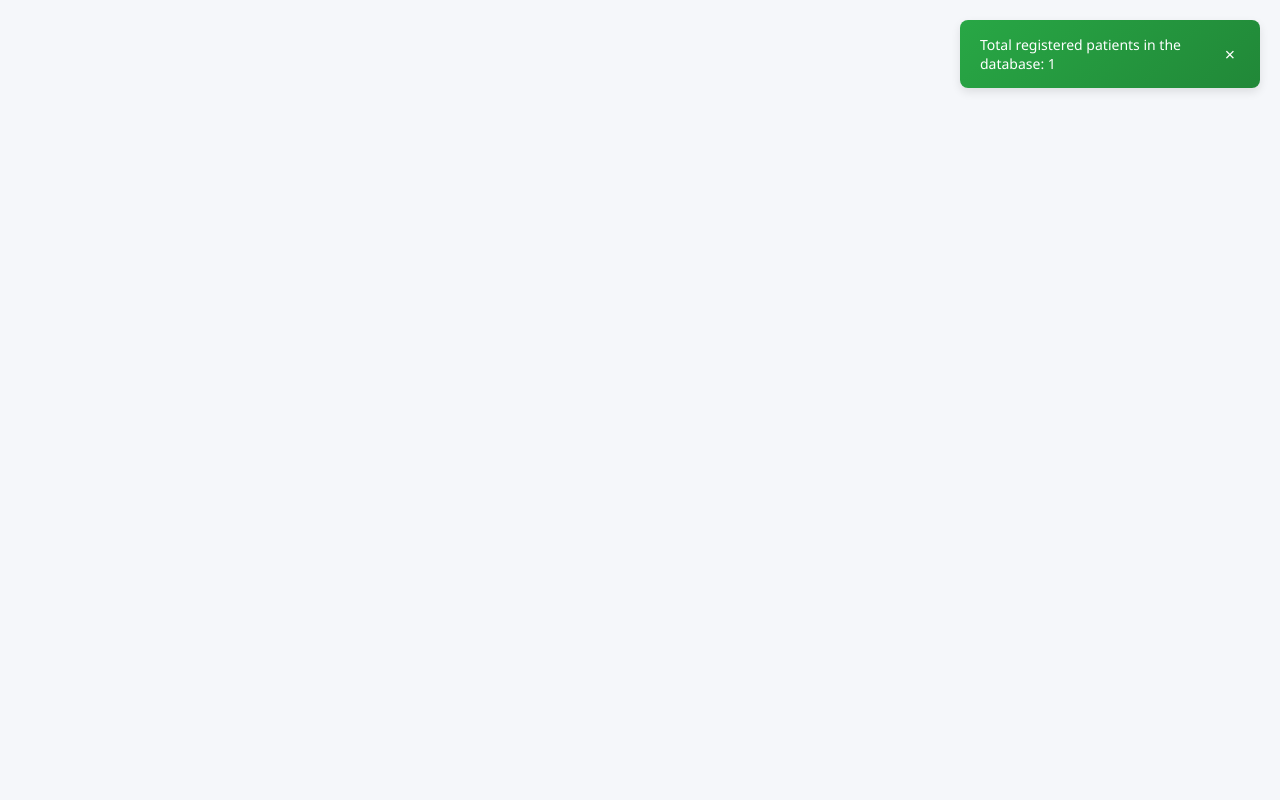
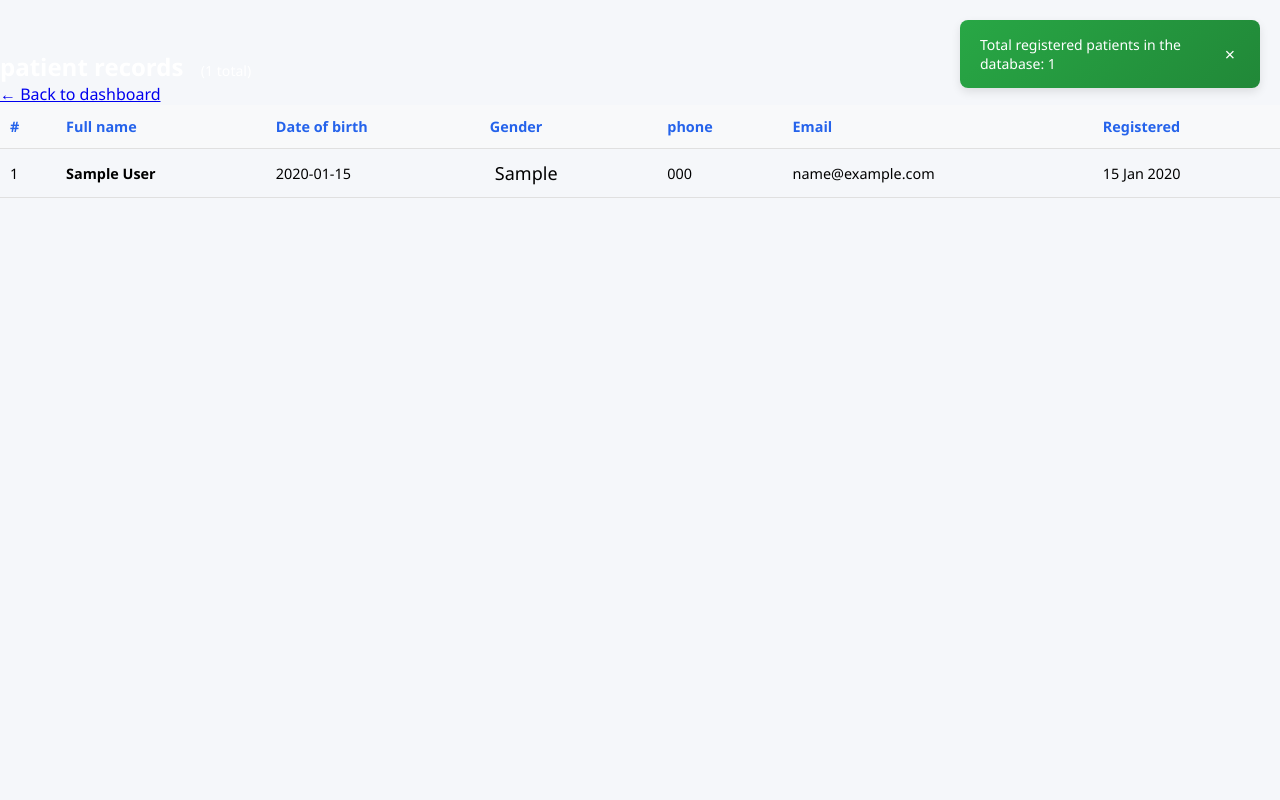
Before and after one commit to ThumasMumba/Medika, a Flask app: page /view_patients in a window 1280 px wide. Run offline with Flask 3, Linux system fonts and the light colour scheme; the visitor is signed in with stand-in values (Sample User, id 1); tables that the repository leaves empty hold one stand-in row (values such as "Sample post").

Commit message:
Added patient view page

```diff
--- a/Medika/templates/view_patients.html
+++ b/Medika/templates/view_patients.html
@@ -1,6 +1,94 @@
-{% extends 'layout.html' %}
-{% block body %}
-<form action="/view_patients" class="view-patient-form" method="GET">
-  <!-- Your form fields here -->
-</form>
-{% endblock  %}
+{% extends 'layout.html' %} {% block body %}
+<main>
+  <!-- patient table (only shown on /view_patients) -->
+  {% if patients is defined %}
+  <div class="section-header-admin">
+    <h2>
+      patient records &nbsp;<span
+        style="color: var(--muted); font-weight: 400; font-size: 0.88rem"
+        >({{ stats['total_patients'] }} total)</span
+      >
+    </h2>
+    <a href="{{ url_for('admin_dashboard') }}" class="btn btn-outline"
+      >&#8592; Back to dashboard</a
+    >
+  </div>
+  <div class="table-card-admin">
+    {% if patients %}
+    <table>
+      <thead>
+        <tr>
+          <th>#</th>
+          <th>Full name</th>
+          <th>Date of birth</th>
+          <th>Gender</th>
+          <th>phone</th>
+          <th>Email</th>
+          <th>Registered</th>
+        </tr>
+      </thead>
+      <tbody>
+        {% for patient in patients %}
+        <tr>
+          <td style="color: var(--muted)">{{ patient.id }}</td>
+          <td>
+            <strong>{{ patient.first_name }} {{ patient.last_name }}</strong>
+          </td>
+          <td>{{ patient.date_of_birth }}</td>
+          <td>
+            {% if patient.gender|lower == 'm' or patient.gender|lower == 'male'
+            %}
+            <span class="badge-admin badge-m">Male</span>
+            {% elif patient.gender|lower == 'f' or patient.gender|lower ==
+            'female' %}
+            <span class="badge-admin badge-f">Female</span>
+            {% else %}
+            <span class="badge-admin badge-o">{{ patient.gender }}</span>
+            {% endif %}
+          </td>
+          <td>{{ patient.phone or '—' }}</td>
+          <td>{{ patient.email or '—' }}</td>
+          <td style="color: var(--muted)">
+            {{ patient.registration_date.strftime('%d %b %Y') if
+            patient.registration_date else '—' }}
+          </td>
+        </tr>
+        {% endfor %}
+      </tbody>
+    </table>
+
+    <!-- pagination -->
+    {% if total_pages > 1 %}
+    <div style="padding: 0.75rem 1rem; border-top: 1px solid var(--border)">
+      <div class="pagination">
+        <span class="page-info">page {{ page }} of {{ total_pages }}</span>
+        {% if page > 1 %}
+        <a href="{{ url_for('view_patients', page=page-1) }}" class="page-btn"
+          >&laquo; prev</a
+        >
+        {% endif %} {% for p in range(1, total_pages + 1) %} {% if p == page %}
+        <span class="page-btn active">{{ p }}</span>
+        {% elif p == 1 or p == total_pages or (p >= page-2 and p <= page+2) %}
+        <a href="{{ url_for('view_patients', page=p) }}" class="page-btn"
+          >{{ p }}</a
+        >
+        {% elif p == page-3 or p == page+3 %}
+        <span style="color: var(--muted); padding: 0 4px">…</span>
+        {% endif %} {% endfor %} {% if page < total_pages %}
+        <a href="{{ url_for('view_patients', page=page+1) }}" class="page-btn"
+          >Next &raquo;</a
+        >
+        {% endif %}
+      </div>
+    </div>
+    {% endif %} {% else %}
+    <div class="empty-state">
+      <div class="icon">&#x1F4CB;</div>
+      <p>No patients found in the database.</p>
+    </div>
+    {% endif %}
+  </div>
+  {% endif %}
+</main>
+
+{% endblock %}
```
